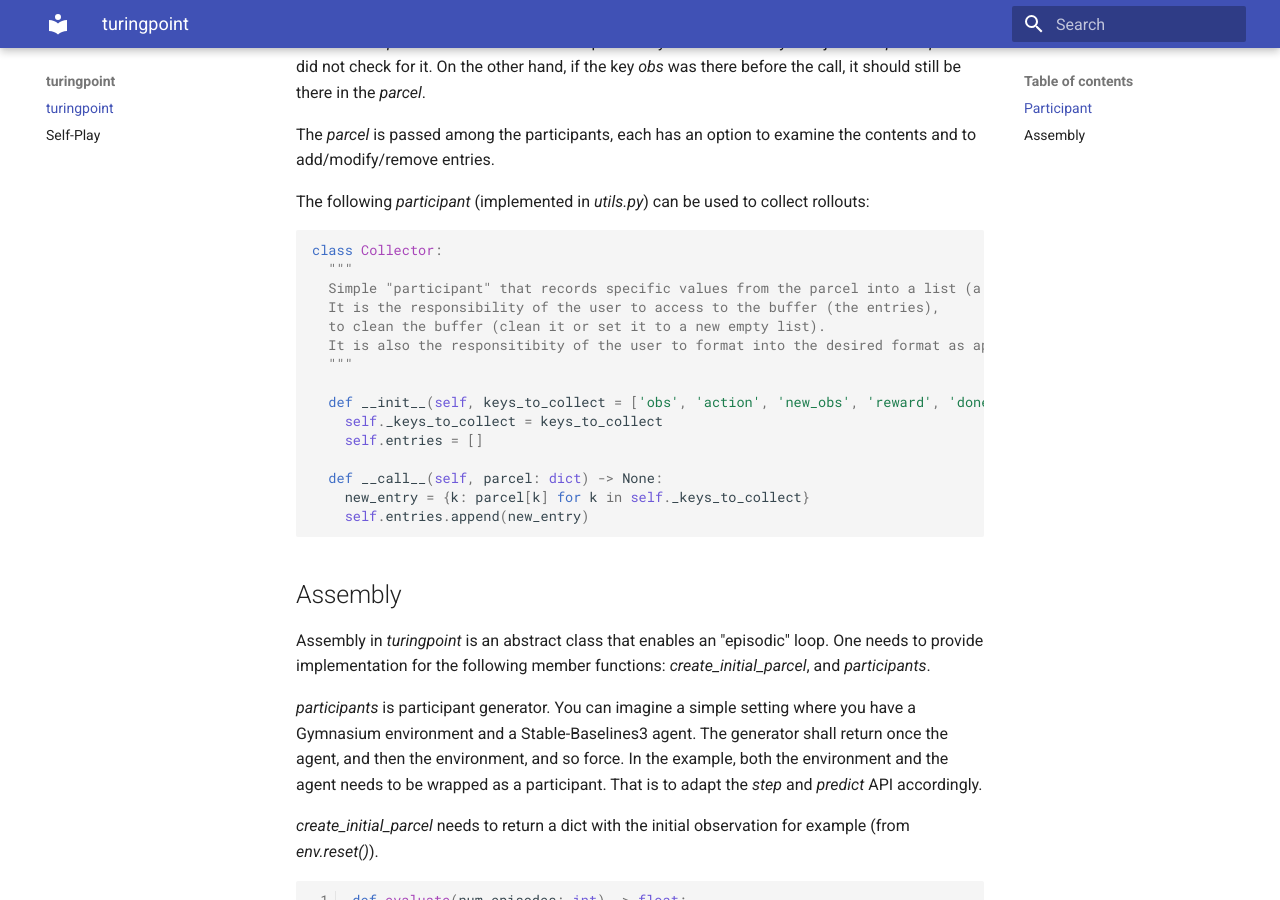
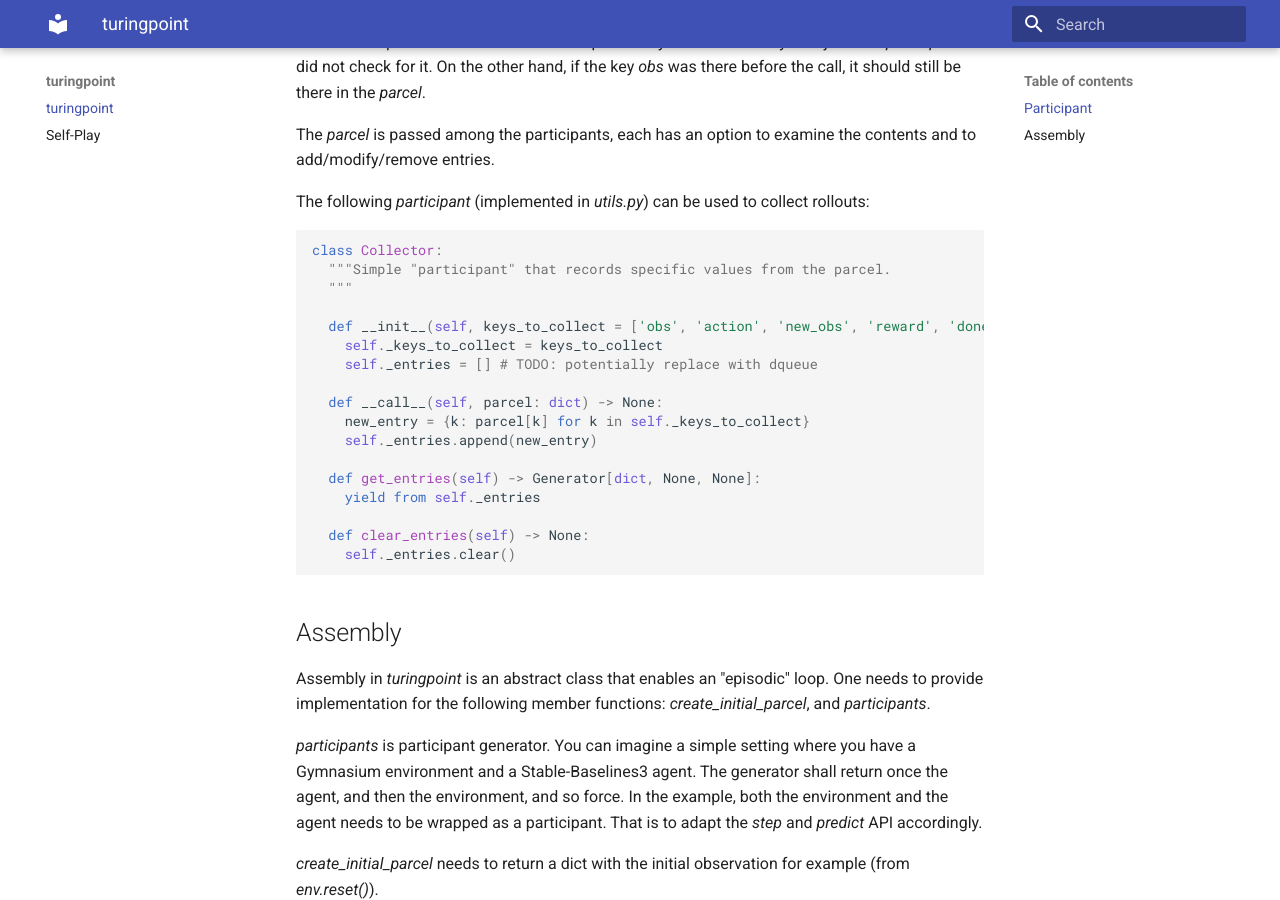
Before and after one commit to zbenmo/turingpoint, an MkDocs documentation site: the page built from docs/index.md, in a window 1280 px wide and 900 px high, scrolled down 960 px. Built offline with MkDocs 1.6.1 and Material for MkDocs 9.7.7, drawn with Linux system fonts in a browser that asks for light colours.

Commit message:
changed a bit the interface for the Collector from utils.py

````diff
--- a/docs/index.md
+++ b/docs/index.md
@@ -36,20 +36,22 @@ The following *participant* (implemented in *utils.py*) can be used to collect r
 
 ``` py
 class Collector:
-  """
-  Simple "participant" that records specific values from the parcel into a list (a buffer).
-  It is the responsibility of the user to access to the buffer (the entries),
-  to clean the buffer (clean it or set it to a new empty list).
-  It is also the responsitibity of the user to format into the desired format as appropriate.
+  """Simple "participant" that records specific values from the parcel.
   """
 
   def __init__(self, keys_to_collect = ['obs', 'action', 'new_obs', 'reward', 'done']):
     self._keys_to_collect = keys_to_collect
-    self.entries = []
+    self._entries = [] # TODO: potentially replace with dqueue
 
   def __call__(self, parcel: dict) -> None:
     new_entry = {k: parcel[k] for k in self._keys_to_collect}
-    self.entries.append(new_entry)
+    self._entries.append(new_entry)
+
+  def get_entries(self) -> Generator[dict, None, None]:
+    yield from self._entries
+
+  def clear_entries(self) -> None:
+    self._entries.clear()
 ```
 
 ## Assembly
--- a/turingpoint/__init__.py
+++ b/turingpoint/__init__.py
@@ -3,7 +3,7 @@ from .definitions import Participant
 from .self_play import SelfPlay
 
 
-__version__ = "0.0.3"
+__version__ = "0.1.0"
 
 __all__ = [
   Assembly,
````
Also changed, not shown: 2 other files.
